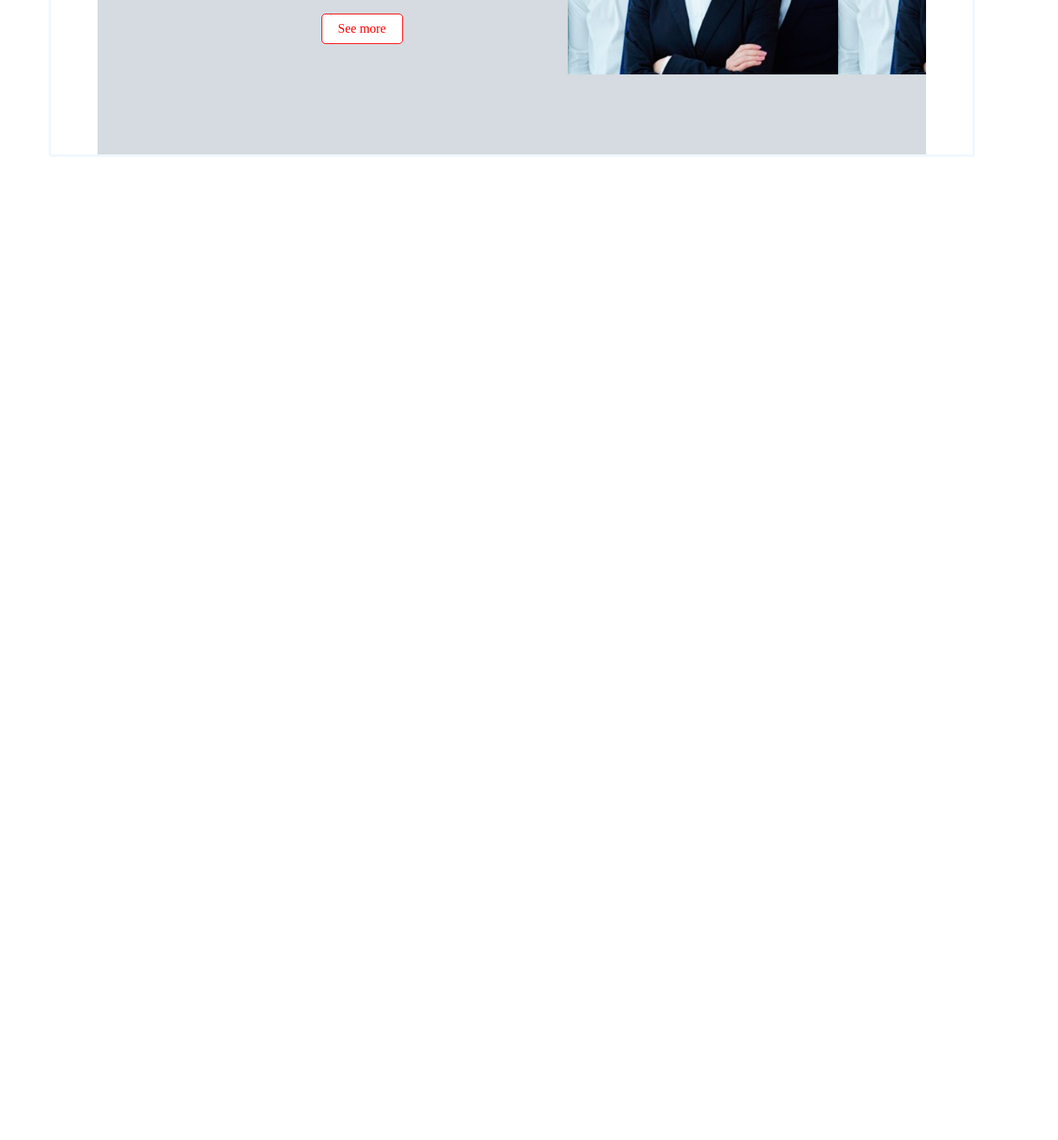
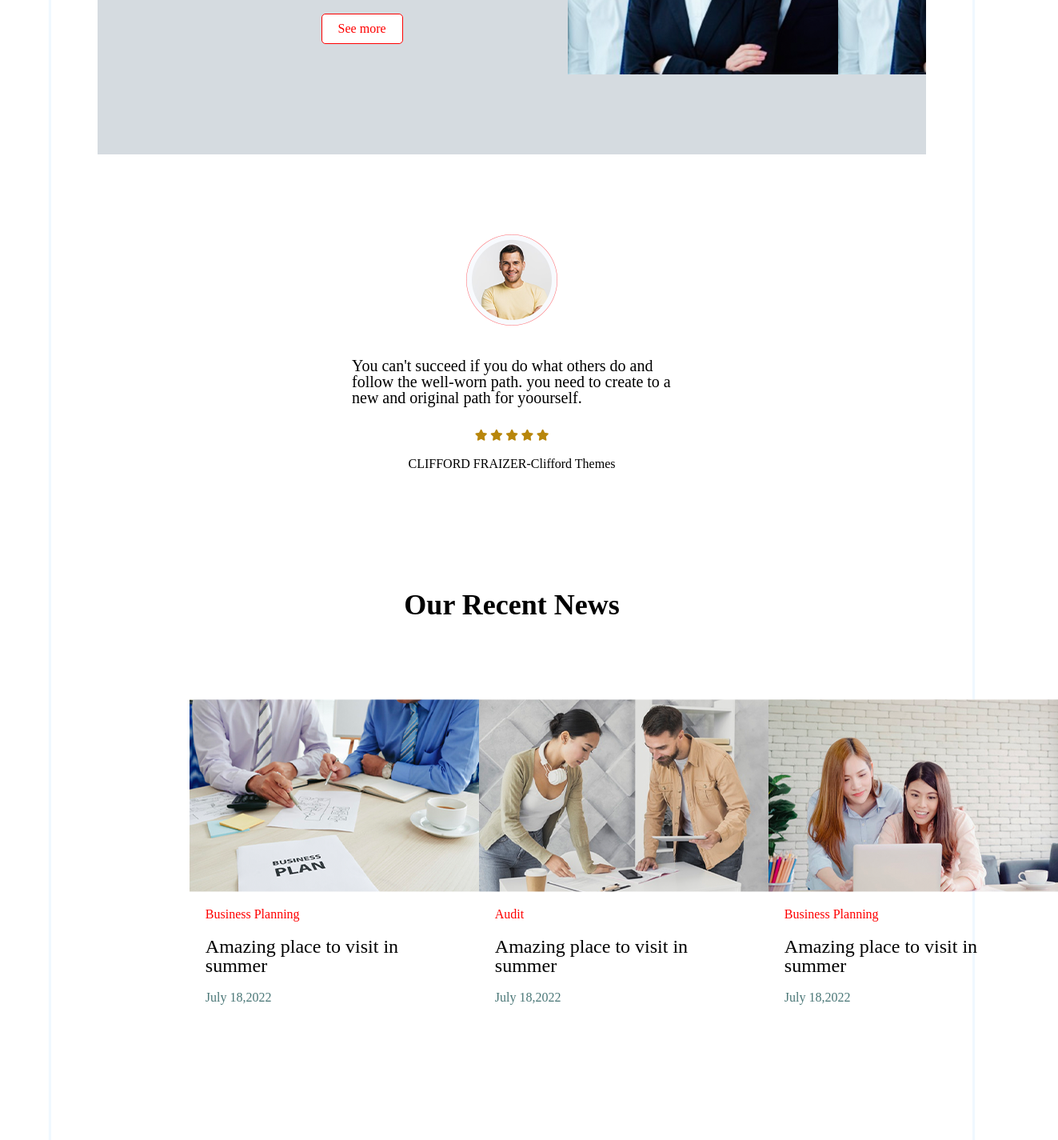
Before and after one commit to Sanjeev110592/Checkpoint_3, a plain HTML site: page Index.html in a window 1280 px wide. Shown: the part 2662-4087 px from the top of the page at 80% size, 1323 px wide, since content can reach past the window. Before the commit the page ends 2955 px from the top, so only its background shows below. Drawn offline with Linux system fonts and the light colour scheme.

Commit message:
our services

```diff
--- a/Index.html
+++ b/Index.html
@@ -134,5 +134,40 @@
             </div>
         </div>
     </section>
+    <section>
+        <div class="testemonial flex">
+            <img src="assets/media/testimonial/Homepage_testi.png" alt="Image">
+        </div>
+        <h4>You can't succeed if you do what others do and follow the well-worn path. you need to create to a new and original path for yoourself.</h4>
+        <p class="font"><i class="fa-solid fa-star"></i>
+        <i class="fa-solid fa-star"></i>
+        <i class="fa-solid fa-star"></i>
+        <i class="fa-solid fa-star"></i>
+        <i class="fa-solid fa-star"></i></p>
+        <p class="str"><strong>CLIFFORD FRAIZER-</strong>Clifford Themes</p>
+    </section>
+    <section class="recent">
+        <h1>Our Recent News</h1>
+        <div class="news flex">
+            <div class="renew">
+                <img src="assets/media/recent/rcent_1.png" alt="Recent1">
+                <p>Business Planning</p>
+                <h2>Amazing place to visit in summer</h2>
+                <p class="date">July 18,2022</p>
+            </div>
+            <div class="renew">
+                <img src="assets/media/recent/rcent_2.png" alt="Recent2">
+                <p>Audit</p>
+                <h2>Amazing place to visit in summer</h2>
+                <p class="date">July 18,2022</p>
+            </div>
+            <div class="renew">
+                <img src="assets/media/recent/rcent_3.png" alt="Recent3">
+                <p>Business Planning</p>
+                <h2>Amazing place to visit in summer</h2>
+                <p class="date">July 18,2022</p>
+            </div>
+        </div>
+    </section>
 </body>
 </html>
--- a/assets/stylesheet/style.css
+++ b/assets/stylesheet/style.css
@@ -241,3 +241,49 @@ header .second{
 .se{
 	margin: 100px 0;
 }
+.testemonial{
+	justify-content: center;
+}
+h4{
+	max-width: 400px;
+	font-size: 20px;
+	margin: auto;
+	margin-top: 40px;
+	margin-bottom: 30px;
+}
+.font{
+	text-align: center;
+	color: darkgoldenrod;
+	margin-bottom: 20px;
+	font-size: 14px;
+}
+.str{
+	text-align: center;
+}
+.recent{
+	padding: 150px 0px;
+}
+.recent h1{
+	text-align: center;
+	font-weight: bolder;
+	font-size: 36px;
+	margin-bottom: 100px;
+}
+.news{
+	width: 70%;
+	margin: auto;
+	justify-content: space-between;
+}
+.renew p{
+	color: red;
+	margin: 20px;
+}
+p.date{
+	margin-left: 20px;
+	color: rgb(74, 119, 119);
+}
+.renew h2{
+	font-size: 24px;
+	width: 80%;
+	margin-left: 20px;
+}
```
